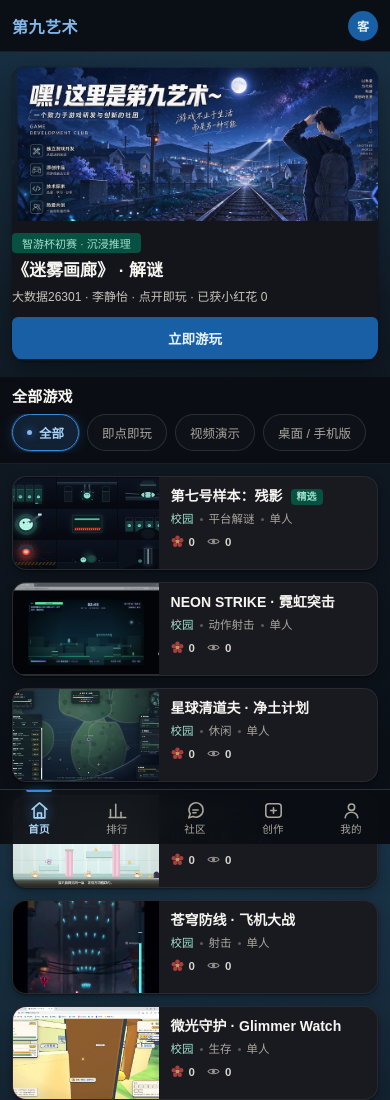
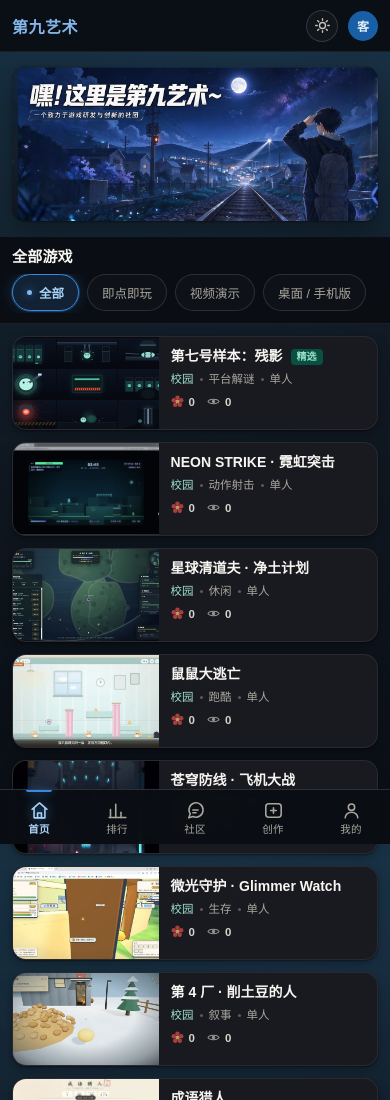
Before and after one commit to Quinoa-233/xiaoyoushe-pages, a plain HTML site: page index.html in a window 390 px wide. Shown: the top 1100 px of the page. Drawn offline with Linux system fonts and the light colour scheme.

Commit message:
Split the hero into day/night posters, drop the overlay card
- Two 2x posters: carousel-1-day.jpg and carousel-1-night.jpg; the night one
  had its baked English block, feature list, slogan and side captions erased
  so only the headline and subtitle stay
- Theme toggle in the top bar, persisted in localStorage; day mode swaps the
  poster and lights up the page ambience, and inverts the overlay copy to
  dark navy so it reads on the bright artwork
- Remove the floating hero info card and the leftover arrows/dots
- Hero overlay is now a bottom-only gradient so the poster title stays clean

```diff
--- a/index.html
+++ b/index.html
@@ -39,6 +39,15 @@
     min-height: 100vh;
     overflow-x: hidden;
   }
+  /* 日间模式：环境光换成清晨蓝调；承载面（卡片/面板）仍保持深色，文字对比度不退化 */
+  body[data-theme="day"] {
+    background:
+      radial-gradient(1300px 560px at 50% -6%, rgba(120, 186, 232, 0.34), transparent 66%),
+      radial-gradient(850px 420px at 88% 12%, rgba(160, 205, 240, 0.20), transparent 60%),
+      radial-gradient(760px 520px at 8% 28%, rgba(196, 222, 245, 0.13), transparent 55%),
+      linear-gradient(180deg, #22394D 0%, #1A2B3B 55%, #101C27 100%);
+  }
+  body[data-theme="day"] .topbar { background: rgba(20, 34, 46, 0.76); }
   /* ===== 插画层：独立 fixed 图层，只负责氛围，不承载文字 ===== */
   .bg-art{
     position: fixed; inset: 0; z-index: 0; pointer-events: none;
@@ -100,6 +109,20 @@
   }
   .search-box:focus { border-color: rgba(133,183,235,.55); background: rgba(255,255,255,.07); }
   .search-box::placeholder { color: #A9A69D; }
+  /* 日间 / 夜间切换 */
+  .theme-toggle {
+    flex: 0 0 auto;
+    width: 32px; height: 32px; border-radius: 50%;
+    display: flex; align-items: center; justify-content: center;
+    color: var(--text-2);
+    border: 1px solid var(--line-strong); background: rgba(255,255,255,.03);
+    transition: color .15s, border-color .15s, background .15s, transform .15s;
+  }
+  .theme-toggle:hover { color: var(--accent-text); border-color: var(--accent); background: var(--accent-soft); }
+  .theme-toggle:active { transform: scale(.94); }
+  .theme-toggle:focus-visible { outline: 2px solid #85B7EB; outline-offset: 2px; }
+  body[data-theme="night"] .ico-moon { display: none; }
+  body[data-theme="day"] .ico-sun { display: none; }
   .avatar {
     width: 32px; height: 32px; border-radius: 50%;
     background: #185FA5; color: #E6F1FB;
@@ -128,36 +151,24 @@
     box-shadow: 0 1px 2px rgba(0,0,0,.4), 0 10px 30px rgba(0,0,0,.35);
   }
   .carousel:hover { transform: translateY(-2px); }
-  /* 内容遮罩：左侧托住文案，底部给信息卡一块干净的落点 */
+  /* 内容遮罩：只压底部，给海报自带标题留出干净的上半屏 */
   .carousel::after {
     content: ""; position: absolute; inset: 0; z-index: 1; pointer-events: none;
-    background:
-      linear-gradient(100deg, rgba(8,10,16,.52) 0%, rgba(8,10,16,.28) 32%, rgba(8,10,16,0) 58%),
-      linear-gradient(180deg, transparent 64%, rgba(6,9,14,.45) 100%);
+    background: linear-gradient(180deg, transparent 64%, rgba(6,9,14,.30) 100%);
   }
   .carousel-slide {
     position: absolute; inset: 0; display: flex;
     align-items: flex-end; justify-content: flex-end;
-    padding: 18px 22px; gap: 16px; min-width: 0; transition: opacity .25s;
-  }
-  .carousel-info {
-    position: relative; z-index: 3;
-    background: rgba(9, 12, 18, 0.86);
-    -webkit-backdrop-filter: blur(10px); backdrop-filter: blur(10px);
-    border-radius: 12px;
-    padding: 14px 18px 16px; max-width: 340px;
-    border: 1px solid rgba(255,255,255,0.10);
-    border-left: 2px solid var(--accent);
-    box-shadow: 0 12px 32px rgba(0,0,0,.5);
-  }
+    padding: 18px 22px; gap: 16px; min-width: 0;
+  }
+  /* 海报本身就是 2x 图，按原始比例铺，禁止浏览器再重采样 */
+  .carousel-bg { image-rendering: -webkit-optimize-contrast; }
   .badge {
     display: inline-block; font-size: 11px; padding: 2px 10px; border-radius: 4px;
   }
   .badge-teal { background: #085041; color: #9FE1CB; }
   .badge-amber { background: #633806; color: #FAC775; }
   .badge-blue { background: #0C447C; color: #85B7EB; }
-  .carousel-info h2 { font-size: 19px; font-weight: 600; line-height: 1.35; margin: 8px 0 5px; color: var(--text-1); }
-  .carousel-info .meta { font-size: 12.5px; color: var(--text-2); line-height: 1.55; }
   .btn-primary {
     display: inline-block; background: #185FA5; color: #E6F1FB;
     padding: 8px 22px; border-radius: 6px; font-size: 13px; font-weight: 600;
@@ -203,7 +214,13 @@
     color: #fff; line-height: 1.55; letter-spacing: .06em;
     text-shadow: 0 0 4px rgba(25,45,90,.95), 0 2px 8px rgba(25,45,90,.9), 0 0 20px rgba(25,45,90,.7);
   }
-  @media (max-width: 900px) { .banner-copy { display: none; } }   /* 平板及以下：文案会撞上信息卡，只留信息卡 */
+  @media (max-width: 900px) { .banner-copy { display: none; } }   /* 平板及以下：文案会撞上海报，只留图 */
+  /* 日间模式：海报是亮底，覆盖文案整组反色成深蓝，跟海报自带标题同一种语言 */
+  body[data-theme="day"] .banner-copy .bc-feats b { color: #12263F; text-shadow: 0 1px 2px rgba(255,255,255,.9), 0 0 10px rgba(255,255,255,.8); }
+  body[data-theme="day"] .banner-copy .bc-feats i { color: rgba(18,38,63,.86); text-shadow: 0 1px 2px rgba(255,255,255,.9), 0 0 8px rgba(255,255,255,.75); }
+  body[data-theme="day"] .banner-copy .bc-ico { border-color: rgba(18,38,63,.72); background: rgba(255,255,255,.62); }
+  body[data-theme="day"] .banner-copy .bc-ico svg { stroke: #12263F; }
+  body[data-theme="day"] .banner-copy .bc-slogan { color: #12263F; text-shadow: 0 1px 2px rgba(255,255,255,.9), 0 0 12px rgba(255,255,255,.7); }
   .carousel-arrow {
     position: absolute; top: 50%; transform: translateY(-50%); z-index: 5;
     width: 34px; height: 58px; background: rgba(0,0,0,0.35); color: #F7F5F0;
@@ -606,16 +623,6 @@
       width: 100%; height: auto;
       aspect-ratio: 1536 / 652;   /* 跟海报原图同比例，手机上不裁掉两侧的排版文字 */
     }
-    .carousel-info {
-      position: static; max-width: none; margin: 0; padding: 12px 0 2px;
-      background: none; border: 0; border-radius: 0; box-shadow: none;
-      -webkit-backdrop-filter: none; backdrop-filter: none;
-    }
-    .carousel-info h2 { font-size: 17px; margin: 7px 0 5px; }
-    .carousel-info .meta { font-size: 12px; line-height: 1.6; }
-    .carousel-info > div:last-child { margin-top: 10px !important; }
-    .carousel-info .btn-primary { width: 100%; text-align: center; padding: 11px 0; font-size: 13.5px; }
-    .carousel-arrow, .carousel-dots { display: none; }
 
     /* 二级筛选：吸顶 + 横向滑动，不换行挤成两排 */
     .section-head {
@@ -699,7 +706,7 @@
   /* 尊重系统"减少透明度"偏好：全部转实色 */
   @media (prefers-reduced-transparency: reduce) {
     .topbar { -webkit-backdrop-filter: none; backdrop-filter: none; background: #0C1017; }
-    .carousel-info { -webkit-backdrop-filter: none; backdrop-filter: none; background: #0C1017; }
+    .section-head { -webkit-backdrop-filter: none; backdrop-filter: none; background: #0C1017; }
   }
   @media (prefers-reduced-motion: reduce) {
     * { transition-duration: .01ms !important; animation-duration: .01ms !important; }
@@ -707,6 +714,13 @@
 </style>
 </head>
 <body>
+<script>
+/* 主题在首帧就定好，避免图标和底色闪一下 */
+(function () {
+  try { document.body.dataset.theme = localStorage.getItem('ninth_theme') || 'night'; }
+  catch (e) { document.body.dataset.theme = 'night'; }
+})();
+</script>
 
 <div class="bg-art" aria-hidden="true"></div>
 
@@ -720,6 +734,10 @@
   </nav>
   <div class="spacer"></div>
   <input class="search-box" placeholder="搜索游戏或同学（即将上线）" disabled>
+  <button class="theme-toggle" id="theme-toggle" title="切换日间 / 夜间" aria-label="切换日间夜间模式">
+    <svg class="ico-sun" width="17" height="17" viewBox="0 0 24 24" fill="none" stroke="currentColor" stroke-width="1.9" stroke-linecap="round"><circle cx="12" cy="12" r="4.2"/><path d="M12 2.4v2.2M12 19.4v2.2M2.4 12h2.2M19.4 12h2.2M5.2 5.2l1.6 1.6M17.2 17.2l1.6 1.6M18.8 5.2l-1.6 1.6M6.8 17.2l-1.6 1.6"/></svg>
+    <svg class="ico-moon" width="17" height="17" viewBox="0 0 24 24" fill="none" stroke="currentColor" stroke-width="1.9" stroke-linecap="round" stroke-linejoin="round"><path d="M20.5 14.5A8.6 8.6 0 0 1 9.5 3.5a8.6 8.6 0 1 0 11 11z"/></svg>
+  </button>
   <div class="avatar" data-nav="me" title="游客模式">客</div>
 </header>
 
@@ -738,18 +756,7 @@
           </ul>
           <div class="bc-slogan">游戏不止于生活<br>而是另一种可能</div>
         </div>
-        <div class="carousel-info">
-          <span class="badge badge-teal" id="carousel-badge"></span>
-          <h2 id="carousel-title"></h2>
-          <div class="meta" id="carousel-meta"></div>
-          <div style="margin-top:14px; display:flex; gap:10px;">
-            <button class="btn-primary" id="carousel-play">立即游玩</button>
-          </div>
-        </div>
       </div>
-      <button class="carousel-arrow left" id="car-prev" title="上一个"><svg width="16" height="16" viewBox="0 0 16 16" fill="none"><path d="M10 3 L5 8 L10 13" stroke="currentColor" stroke-width="2" stroke-linecap="round" stroke-linejoin="round"/></svg></button>
-      <button class="carousel-arrow right" id="car-next" title="下一个"><svg width="16" height="16" viewBox="0 0 16 16" fill="none"><path d="M6 3 L11 8 L6 13" stroke="currentColor" stroke-width="2" stroke-linecap="round" stroke-linejoin="round"/></svg></button>
-      <div class="carousel-dots" id="carousel-dots"></div>
     </div>
 
     <div class="home-layout">
@@ -1376,52 +1383,32 @@ document.querySelectorAll('[data-nav]').forEach(el => {
   el.addEventListener('click', () => showView(el.dataset.nav));
 });
 
-/* ================= 首页横幅（二次元大图） =================
-   当前只放铁道清新图一张（2026-11-22 主人定的）；以后加新图往数组里追加即可，
-   自动轮换 carStart() 保留未启用 */
+/* ================= 首页横幅（日间 / 夜间双图） ================= */
 const CAROUSEL = [
-  { id: 19, badge: '智游杯初赛 · 沉浸推理', cls: 'badge-teal', poster: '/covers/carousel-1.jpg' }
+  { id: 19, poster: { day: '/covers/carousel-1-day.jpg', night: '/covers/carousel-1-night.jpg' } }
 ];
-let carIdx = 0, carTimer = null;
-
+const THEME_KEY = 'ninth_theme';
+let carIdx = 0;
+
+function currentTheme() {
+  return document.body.dataset.theme === 'day' ? 'day' : 'night';
+}
 function renderCarousel() {
   const item = CAROUSEL[carIdx];
-  const g = GAMES.find(x => x.id === item.id);
-  const slide = document.getElementById('carousel-slide');
-  slide.style.opacity = '0';
-  setTimeout(() => {
-    const badge = document.getElementById('carousel-badge');
-    badge.textContent = item.badge;
-    badge.className = 'badge ' + item.cls;
-    document.getElementById('carousel-title').textContent = '《' + g.title + '》 · ' + g.genre;
-    document.getElementById('carousel-meta').textContent = g.byline.split('·').slice(0, 2).join('·') + ' · 点开即玩 · 已获小红花 ' + g.flowers.toLocaleString();
-    document.getElementById('carousel-bg').src = item.poster;
-    document.querySelectorAll('#carousel-dots .carousel-dot').forEach((d, i) => d.classList.toggle('active', i === carIdx));
-    slide.style.opacity = '1';
-  }, 180);
+  document.getElementById('carousel-bg').src = item.poster[currentTheme()] || item.poster.night;
 }
-function carGo(delta) { carIdx = (carIdx + delta + CAROUSEL.length) % CAROUSEL.length; renderCarousel(); }
-function carStop() { if (carTimer) { clearInterval(carTimer); carTimer = null; } }
-function carStart() { carStop(); carTimer = setInterval(() => carGo(1), 5000); } /* 自动轮换功能保留，当前不启用 */
-document.getElementById('car-prev').addEventListener('click', e => { e.stopPropagation(); carGo(-1); });
-document.getElementById('car-next').addEventListener('click', e => { e.stopPropagation(); carGo(1); });
+function applyTheme(t) {
+  document.body.dataset.theme = (t === 'day' ? 'day' : 'night');
+  try { localStorage.setItem(THEME_KEY, document.body.dataset.theme); } catch (e) {}
+  renderCarousel();
+  const btn = document.getElementById('theme-toggle');
+  if (btn) btn.title = currentTheme() === 'day' ? '切换到夜间模式' : '切换到日间模式';
+}
+document.getElementById('theme-toggle').addEventListener('click', () => {
+  applyTheme(currentTheme() === 'day' ? 'night' : 'day');
+});
 const carBox = document.getElementById('carousel');
 carBox.addEventListener('click', () => openDetail(CAROUSEL[carIdx].id));
-if (CAROUSEL.length < 2) { /* 只有一张横幅时隐藏箭头和圆点 */
-  document.getElementById('car-prev').style.display = 'none';
-  document.getElementById('car-next').style.display = 'none';
-  document.getElementById('carousel-dots').style.display = 'none';
-}
-document.getElementById('carousel-play').addEventListener('click', e => {
-  e.stopPropagation();
-  openPlayModal(GAMES.find(x => x.id === CAROUSEL[carIdx].id));
-});
-CAROUSEL.forEach((_, i) => {
-  const d = document.createElement('span');
-  d.className = 'carousel-dot';
-  d.addEventListener('click', e => { e.stopPropagation(); carIdx = i; renderCarousel(); });
-  document.getElementById('carousel-dots').appendChild(d);
-});
 function startCoverVid(el, src) {
   let v = el.querySelector('.cover-vid');
   if (!v) {
@@ -1617,7 +1604,9 @@ function renderSideStats() {
 }
 
 /* ================= 初始化 ================= */
-renderCarousel();
+let savedTheme = 'night';
+try { savedTheme = localStorage.getItem(THEME_KEY) || 'night'; } catch (e) {}
+applyTheme(savedTheme);
 renderGrid('all');
 renderRankTable();
 renderSideStats();
```
Also changed, not shown: public/index.html (+70 -81 lines), public/covers/carousel-1-day.jpg (added), public/covers/carousel-1-night.jpg (added).
